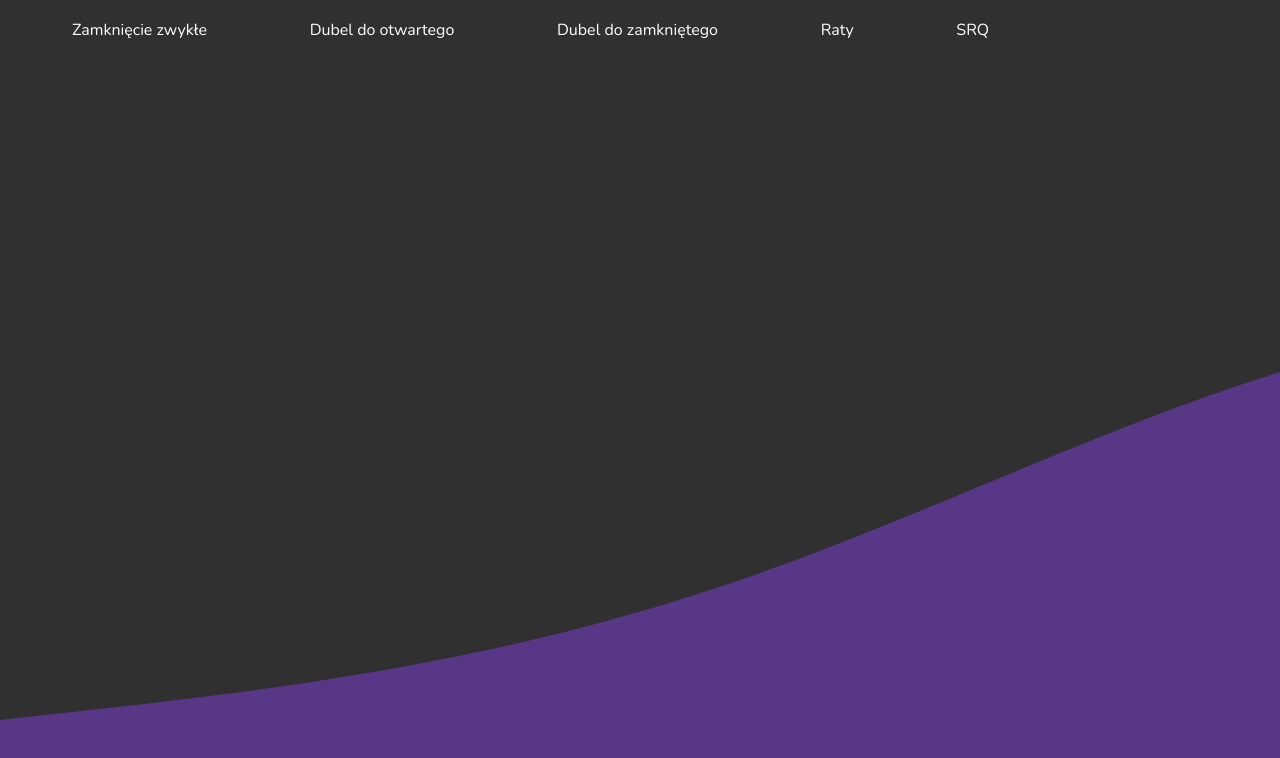
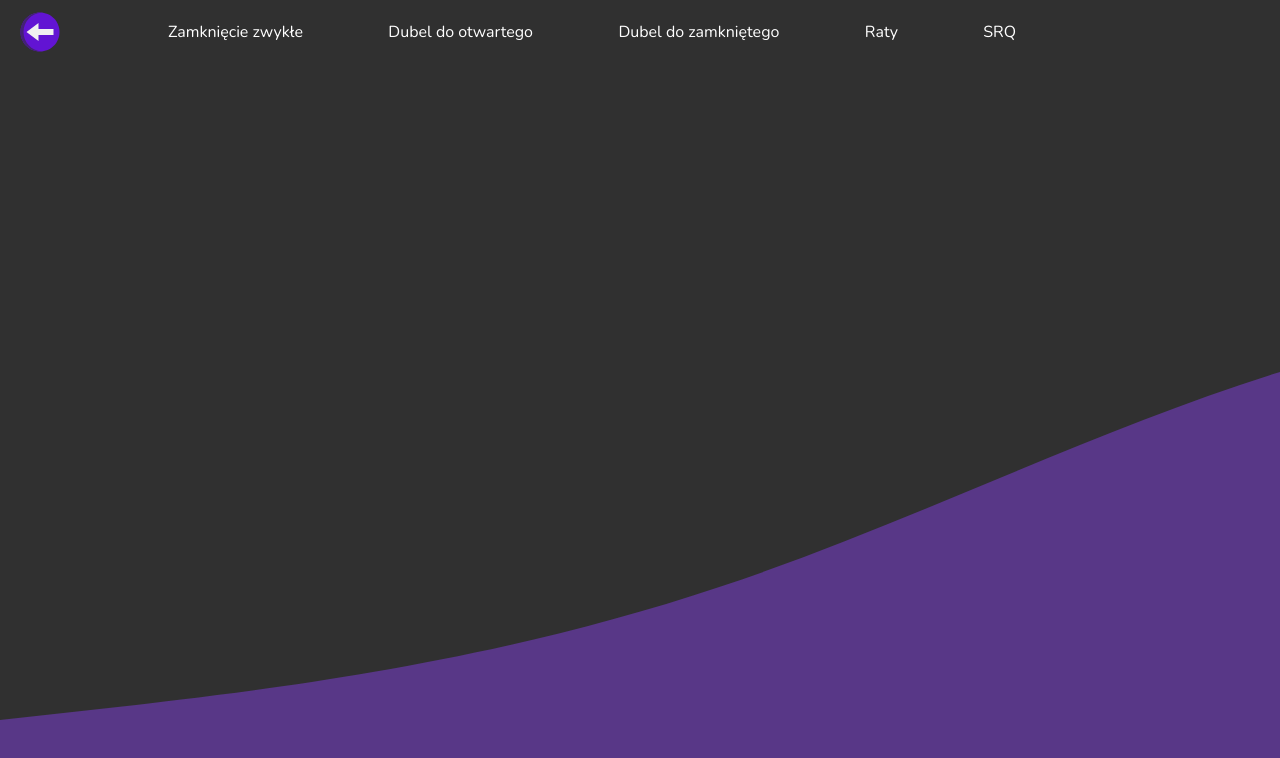
Before and after one commit to kacper-dabrowski/play-helper, a React (Create React App) app: page /support in a window 1280 px wide. Shown: the top 758 px of the page. Built offline with nearby package versions, Linux system fonts and the light colour scheme.

Commit message:
Add arrow-back button to navbar

```diff
--- /dev/null
+++ b/src/components/ArrowBack/ArrowBack.js
@@ -0,0 +1,8 @@
+import React from "react";
+import { StyledArrowBack } from "./StyledArrowBack";
+
+const ArrowBack = ({ type }) => {
+  return <StyledArrowBack to={"/"} type={type} />;
+};
+
+export default ArrowBack;
--- /dev/null
+++ b/src/components/ArrowBack/StyledArrowBack.js
@@ -0,0 +1,15 @@
+import { Link } from "react-router-dom";
+import styled from "styled-components";
+import nextArrow from "../../assets/icons/next-back-arrow.svg";
+import supportArrow from "../../assets/icons/support-back-arrow.svg";
+
+const chooseArrow = (props) => {
+  return props.type === "NEXT" ? nextArrow : supportArrow;
+};
+export const StyledArrowBack = styled(Link)`
+  margin: 1rem;
+  width: 3rem;
+  height: 3rem;
+  background-image: url(${(props) => chooseArrow(props)});
+  background-size: cover;
+`;
--- a/src/containers/PlayNext/Navbar/Navbar.js
+++ b/src/containers/PlayNext/Navbar/Navbar.js
@@ -1,10 +1,13 @@
 import React from "react";
+import ArrowBack from "../../../components/ArrowBack/ArrowBack";
 import UserInfo from "../../../components/UserInfo/UserInfo";
+import config from "../../../shared/identifiers";
 import { StyledNavbar } from "./StyledNavbar";
 
 const Navbar = ({ username }) => {
   return (
     <StyledNavbar>
+      <ArrowBack type={config.projects.NEXT} />
       <UserInfo username={username} />
     </StyledNavbar>
   );
--- a/src/containers/PlayNext/Navbar/StyledNavbar.js
+++ b/src/containers/PlayNext/Navbar/StyledNavbar.js
@@ -4,6 +4,7 @@ export const StyledNavbar = styled.div`
   width: 90%;
   height: 60px;
   display: flex;
-  justify-content: flex-end;
+  justify-content: space-between;
+  align-items: center;
   margin: 0 auto;
 `;
--- a/src/containers/Support/SupportNavbar/Navbar.js
+++ b/src/containers/Support/SupportNavbar/Navbar.js
@@ -2,10 +2,13 @@ import React from "react";
 import NavbarItems from "./NavbarItems/NavbarItems";
 import { StyledNavbar } from "./StyledNavbar";
 import UserInfo from "../../../components/UserInfo/UserInfo";
+import ArrowBack from "../../../components/ArrowBack/ArrowBack";
+import config from "../../../shared/identifiers";
 
 const Navbar = ({ username }) => {
   return (
     <StyledNavbar>
+      <ArrowBack type={config.projects.SUPPORT} />
       <NavbarItems />
       <UserInfo username={username} />
     </StyledNavbar>
--- a/src/containers/Support/SupportNavbar/StyledNavbar.js
+++ b/src/containers/Support/SupportNavbar/StyledNavbar.js
@@ -1,11 +1,12 @@
 import styled from "styled-components";
 
 export const StyledNavbar = styled.div`
-  width: 90%;
+  width: 100%;
   display: grid;
   align-items: center;
   justify-content: center;
   text-align: center;
   margin: auto;
-  grid-template-columns: 9fr 1fr;
+  grid-template-rows: 64px;
+  grid-template-columns: 10rem 1fr 10rem;
 `;
--- a/src/shared/identifiers.js
+++ b/src/shared/identifiers.js
@@ -1,4 +1,8 @@
 const config = {
+  projects: {
+    NEXT: "NEXT",
+    SUPPORT: "SUPPORT",
+  },
   sex: {
     man: "MAN",
     woman: "WOMAN",
```
Also changed, not shown: src/assets/icons/next-back-arrow.svg (added), src/assets/icons/support-back-arrow.svg (added).
